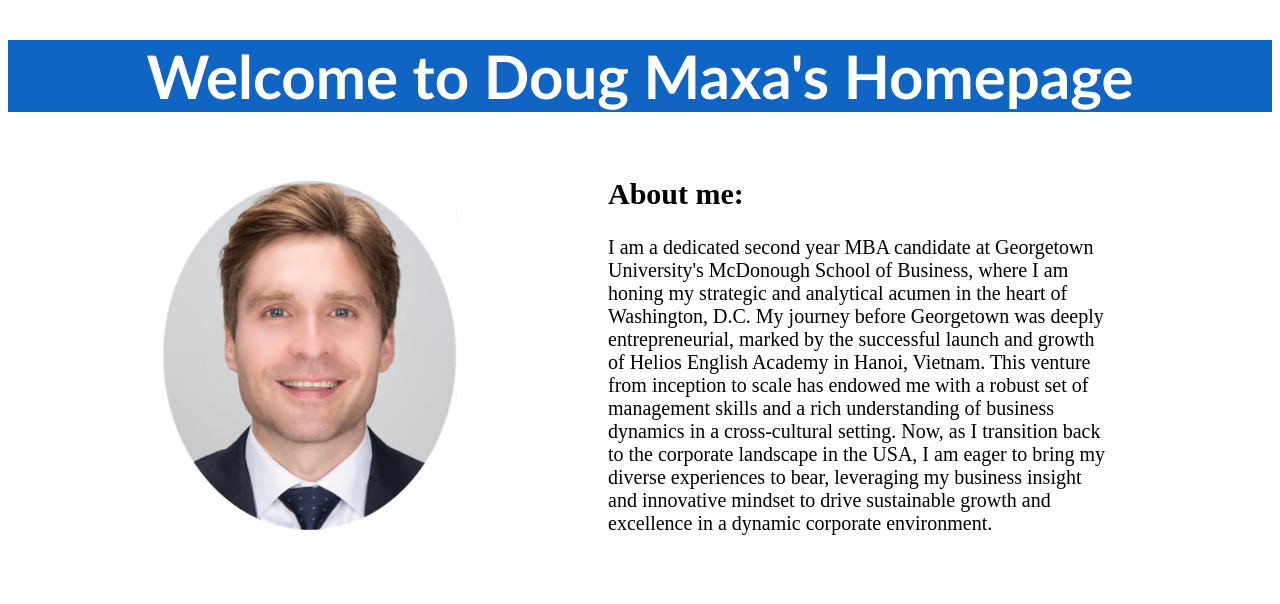
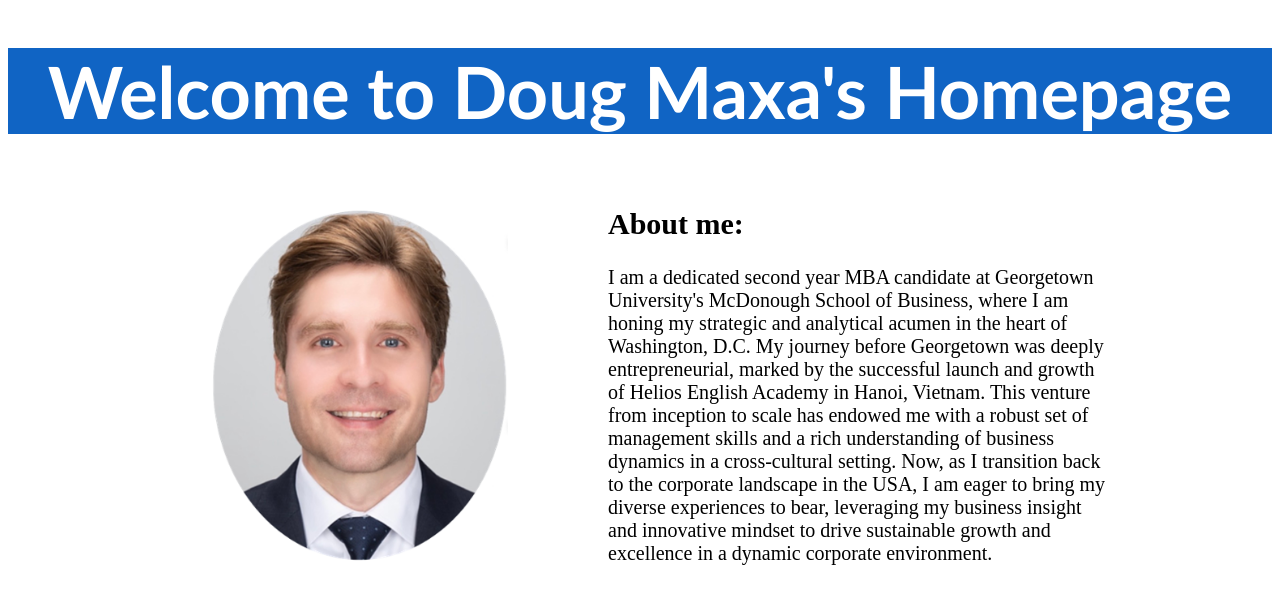
Before and after one commit to dgmaxa/hw, a plain HTML site: page index.html in a window 1280 px wide. Drawn offline with Linux system fonts and the light colour scheme.

Commit message:
Update style.css

```diff
--- a/style.css
+++ b/style.css
@@ -3,7 +3,7 @@
     color: white;
     text-align: center;
     font-family: 'Optima', sans-serif;
-    font-size: 30px;
+    font-size: 36px;
   }
   .profile-section {
     display: flex;
@@ -13,8 +13,8 @@
 
   .profile-photo {
     width: 300px; /* Set the width of your image */
-    margin-left: 150px; /* Add some space between the image and the text */
-    margin-right: 150px; /* Add some space between the image and the text */
+    margin-left: 200px; /* Add some space between the image and the text */
+    margin-right: 100px; /* Add some space between the image and the text */
   }
 
   .about-me {
```
